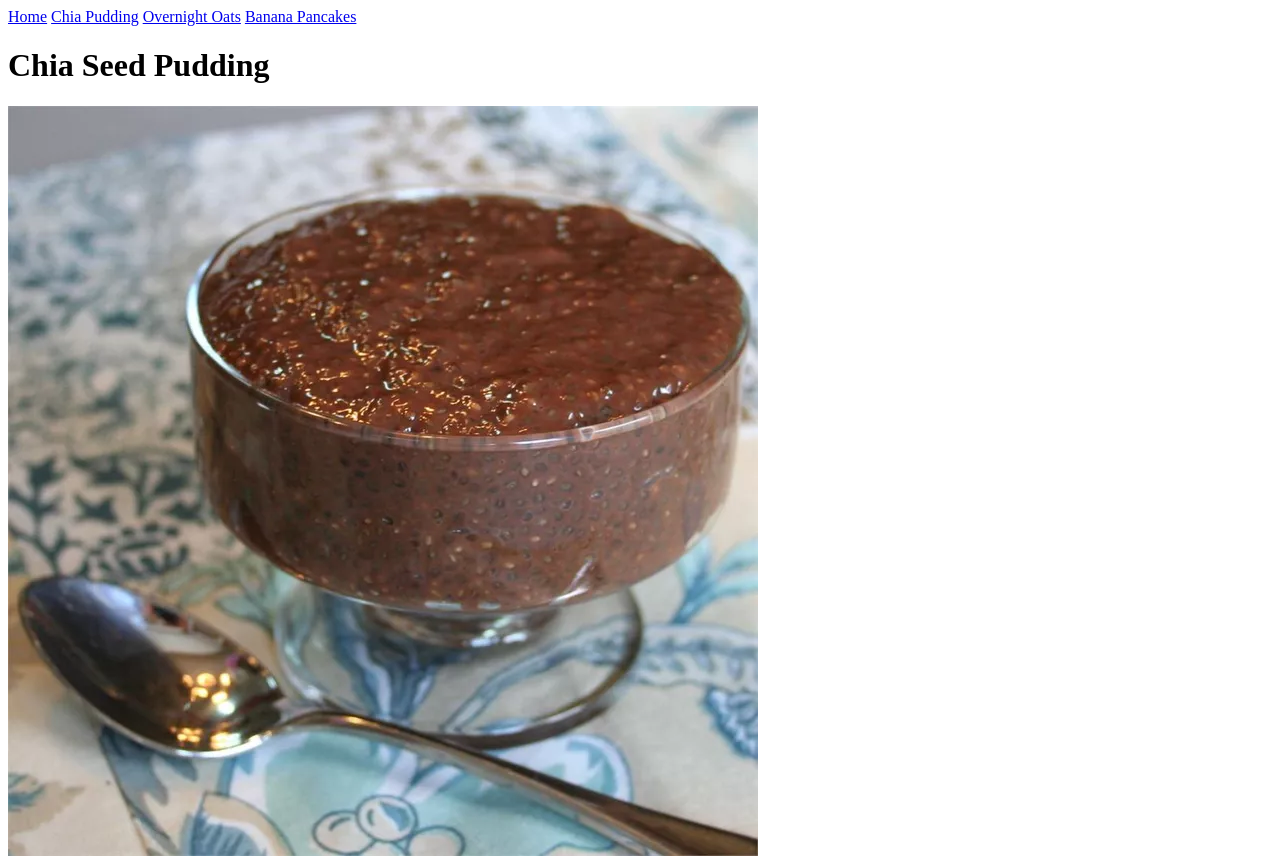
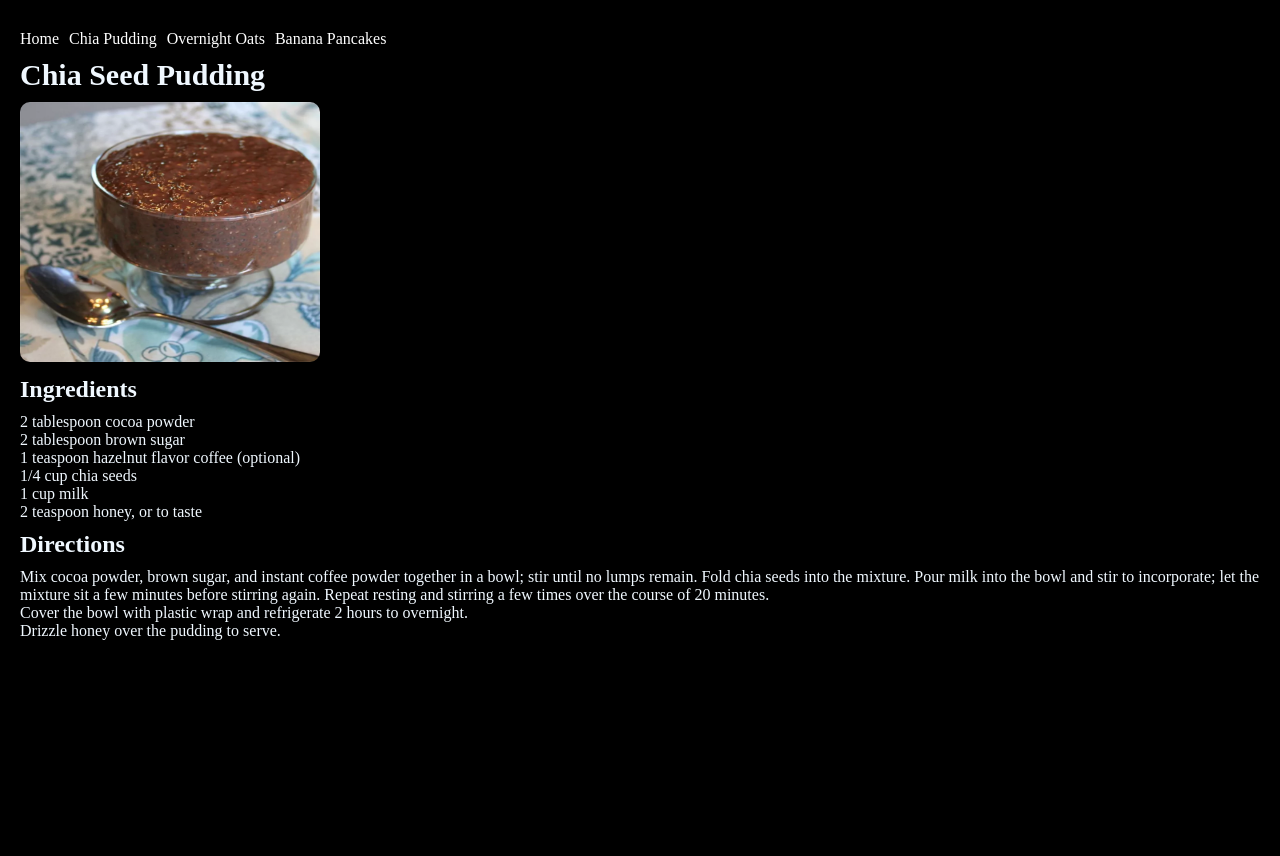
Before and after one commit to smallnumbers0/food-recipes, a plain HTML site: page chia-pudding.html in a window 1280 px wide. Shown: the top 856 px of the page. After the commit the page ends 800 px from the top, so only its background shows below. Drawn offline with Linux system fonts and the light colour scheme.

Commit message:
add styles

```diff
--- a/chia-pudding.html
+++ b/chia-pudding.html
@@ -5,12 +5,16 @@
     <meta name="viewport" content="width=device-width, initial-scale=1.0">
     <title>Chia Pudding</title>
     <link rel="icon" href="images/banana-pancakes.webp" type="image/icon type">
+    <link rel="stylesheet" href="styles.css">
 </head>
 <body>
-    <a href="index.html">Home</a>
-    <a href="chia-pudding.html">Chia Pudding</a>
-    <a href="overnight-oats.html">Overnight Oats</a>
-    <a href="banana-pancakes.html">Banana Pancakes</a>
+    <ul id="links">
+        <li><a href="index.html">Home</a></li>
+        <li><a href="chia-pudding.html">Chia Pudding</a></li>
+        <li><a href="overnight-oats.html">Overnight Oats</a></li>
+        <li><a href="banana-pancakes.html">Banana Pancakes</a></li>
+    </ul>
+
     <h1>Chia Seed Pudding</h1>
     <img src="images/chia-seed.webp" alt="Chia Seed Pudding">
     <h3>Ingredients</h3>
--- a/styles.css
+++ b/styles.css
@@ -0,0 +1,59 @@
+* {
+    box-sizing: border-box;
+    margin: 0;
+    padding: 0;
+}
+
+html {
+    background-color: black;
+    color: aliceblue;
+}
+
+body {
+    padding: 20px;
+}
+
+img {
+    width: 300px;
+    height: 260px;
+    border-radius: 10px;
+}
+
+a {
+    color: white;
+}
+
+ul, a{
+    text-decoration: none;
+    list-style: none;
+}
+
+#homepage {
+    display: flex;
+    flex-direction: row;
+    gap: 20px;
+}
+
+/*box-shadow: [horizontal offset] [vertical offset] [blur radius] [optional spread radius] [color];*/
+
+#home-image:hover {
+    box-shadow: 0 0 8px 5px red;
+    transition: 0.6s;
+    border-radius: 10px;
+}
+
+#links {
+    margin: 10px auto;
+    display: flex;
+    gap: 10px;
+}
+
+h1 {
+    font-size: 30px;
+    margin: 10px auto;
+}
+
+h3 {
+    margin: 10px auto;
+    font-size: 24px;
+}
```
Also changed, not shown: banana-pancakes.html (+7 -4 lines), index.html (+5 -5 lines), overnight-oats.html (+7 -4 lines).
